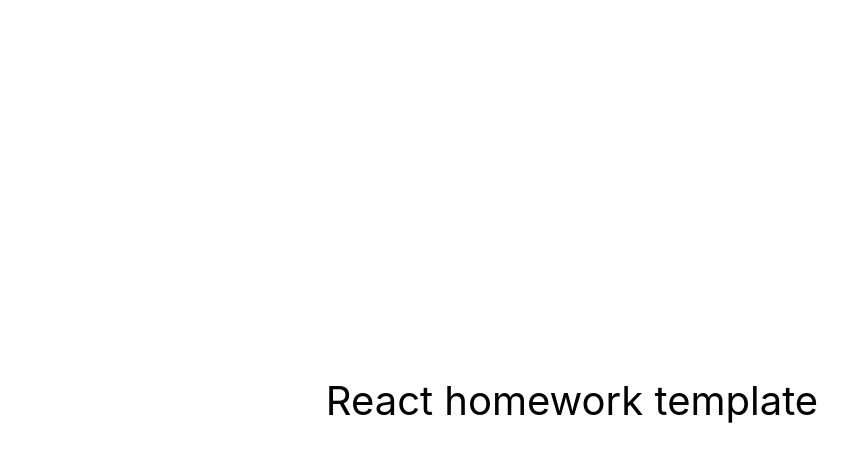
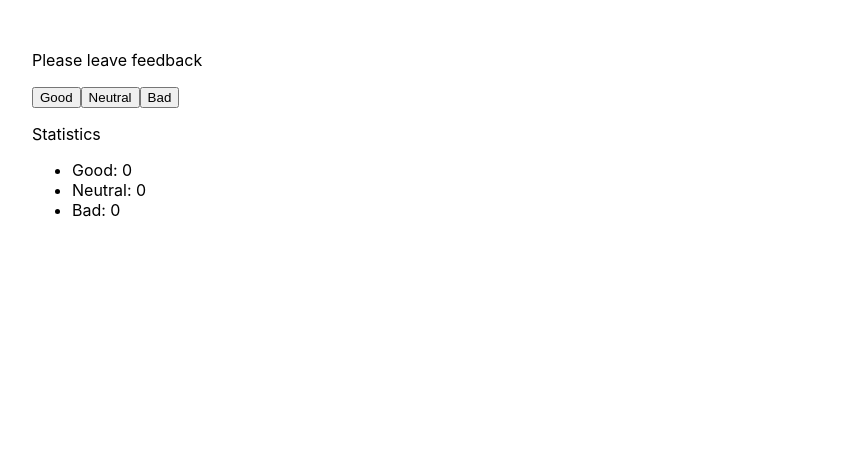
Before and after one commit to marrakeshn/goit-react-hw-02-feedback, a React (Create React App) app: page / in a window 1280 px wide. Shown: the top 462 px of the page, without its empty margins (68-915 px from the left). Built offline with nearby package versions, Linux system fonts and the light colour scheme.

Commit message:
complete part 1

```diff
--- a/package.json
+++ b/package.json
@@ -7,6 +7,7 @@
     "@testing-library/jest-dom": "^5.16.3",
     "@testing-library/react": "^12.1.4",
     "@testing-library/user-event": "^13.5.0",
+    "nanoid": "^4.0.2",
     "react": "^18.1.0",
     "react-dom": "^18.1.0",
     "react-scripts": "5.0.1",
--- a/src/components/App.jsx
+++ b/src/components/App.jsx
@@ -1,16 +1,47 @@
-export const App = () => {
-  return (
-    <div
-      style={{
-        height: '100vh',
-        display: 'flex',
-        justifyContent: 'center',
-        alignItems: 'center',
-        fontSize: 40,
-        color: '#010101'
-      }}
-    >
-      React homework template
-    </div>
-  );
-};
+import React, { Component } from 'react';
+import s from './App.module.css';
+
+class App extends Component {
+  state = {
+    good: 0,
+    neutral: 0,
+    bad: 0,
+  };
+
+  addGood = () => {
+    this.setState(state => ({
+      good: state.good + 1,
+    }));
+  };
+
+  addNeutral = () => {
+    this.setState(state => ({
+      neutral: state.neutral + 1,
+    }));
+  };
+
+  addBad = () => {
+    this.setState(state => ({
+      bad: state.bad + 1,
+    }));
+  };
+
+  render() {
+    return (
+      <div className={s.container}>
+        <p>Please leave feedback</p>
+        <button onClick={this.addGood}>Good</button>
+        <button onClick={this.addNeutral}>Neutral</button>
+        <button onClick={this.addBad}>Bad</button>
+        <p>Statistics</p>
+        <ul>
+          <li>Good: {this.state.good}</li>
+          <li>Neutral: {this.state.neutral}</li>
+          <li>Bad: {this.state.bad}</li>
+        </ul>
+      </div>
+    );
+  }
+}
+
+export default App;
--- /dev/null
+++ b/src/components/App.module.css
@@ -0,0 +1,3 @@
+.container {
+    margin: 50px 100px;
+}
--- a/src/index.js
+++ b/src/index.js
@@ -1,6 +1,6 @@
 import React from 'react';
 import ReactDOM from 'react-dom/client';
-import { App } from 'components/App';
+import App from 'components/App';
 import './index.css';
 
 ReactDOM.createRoot(document.getElementById('root')).render(
```
Also changed, not shown: 1 other file (tests, documents, lock files or other folders).
